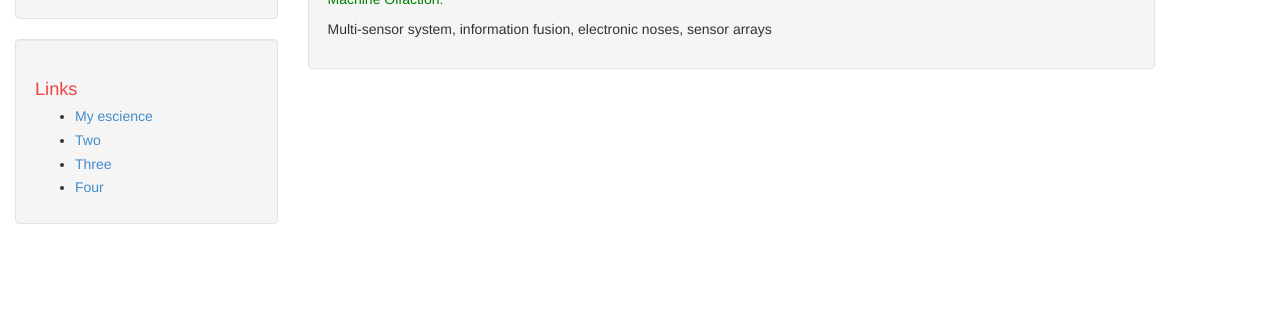
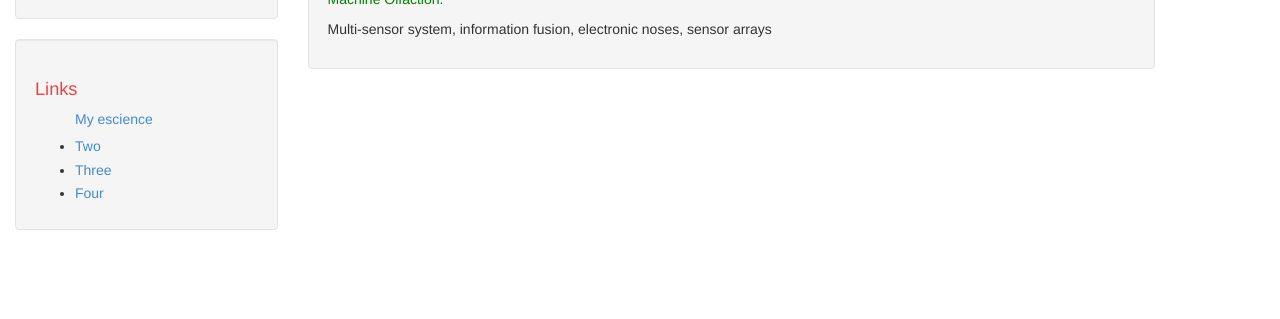
Before and after one commit to DrLeiZhang/website, a Jekyll site: the page built from index.html, in a window 1280 px wide. Shown: the part 321-640 px from the top of the page. Built offline with Jekyll 4.4.1, drawn with Linux system fonts in a browser that asks for light colours; Markdown is read by kramdown in place of the engine named in the settings; the list of posts is cut into pages by our own code.

Commit message:
Update
Signed-off-by: leizhang@cqu.edu.cn <leizhang@cqu.edu.cn>

```diff
--- a/_includes/links-list.html
+++ b/_includes/links-list.html
@@ -1,6 +1,6 @@
 <h1>Links</h1>
 <ul>
-  <li><a href="#">My escience</a></li>
+  <a href="#">My escience</a>
   <li><a href="#">Two</a></li>
   <li><a href="#">Three</a></li>
   <li><a href="#">Four</a></li>
```
